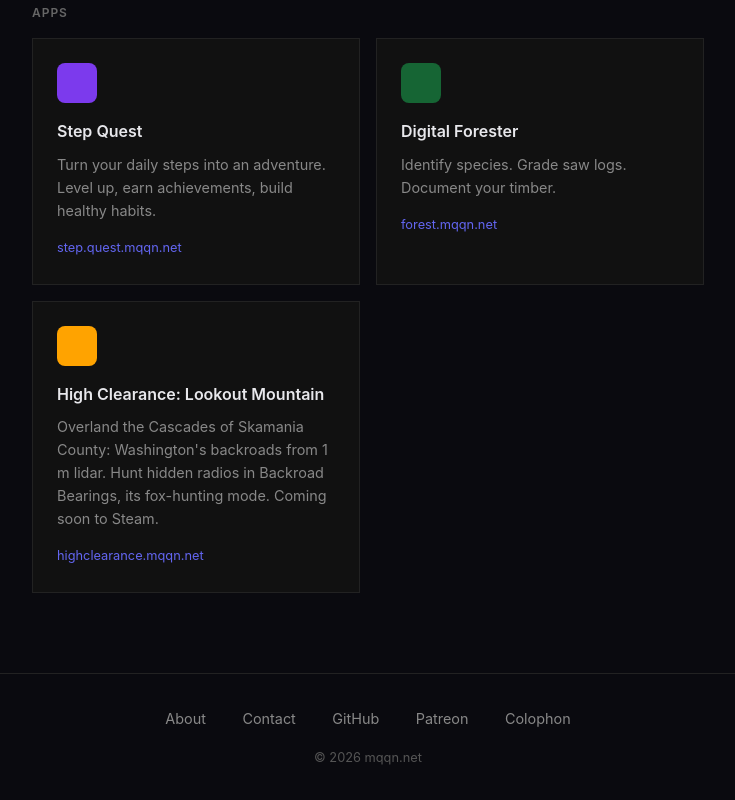
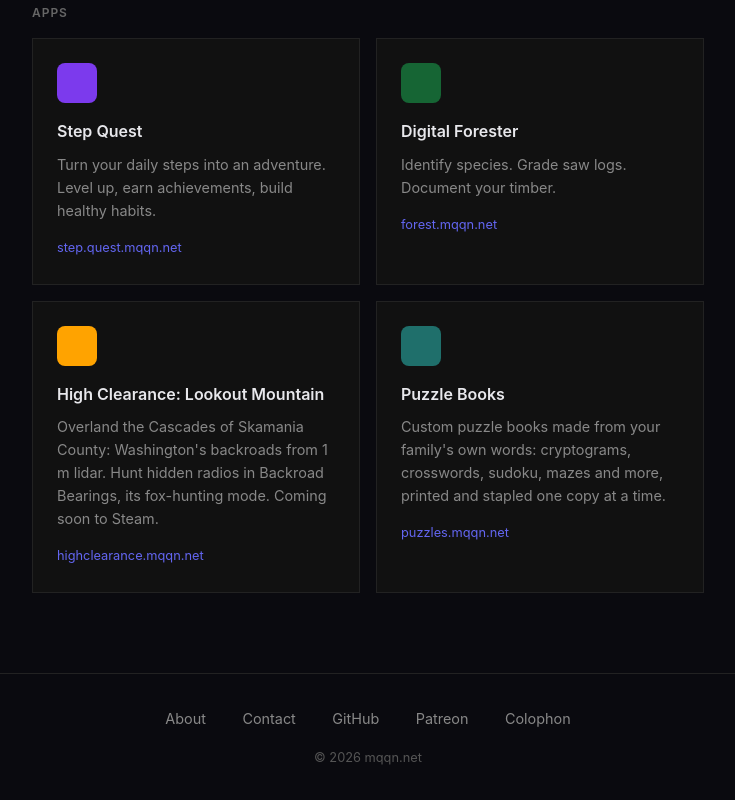
Before and after one commit to aaronjohnson/mqqn-net, a plain HTML site: page public/index.html in a window 1280 px wide. Shown: the part 778-1578 px from the top of the page, without its empty margins (272-1007 px from the left). Drawn offline with Linux system fonts and the light colour scheme.

Commit message:
Puzzle Books joins the apps on the home page
A card linking puzzles.mqqn.net (custom puzzle books, printed and stapled one copy at a
time), in the puzzles' teal.

Co-Authored-By: Claude Opus 5.5 <noreply@anthropic.com>

```diff
--- a/public/index.html
+++ b/public/index.html
@@ -124,6 +124,10 @@
             background: #ffa300;
         }
 
+        .puzzle-books .app-icon {
+            background: #1f6f6b;
+        }
+
         .app-card h3 {
             font-size: 1rem;
             font-weight: 600;
@@ -239,6 +243,13 @@
                     <p class="app-tagline">Overland the Cascades of Skamania County: Washington's backroads from 1 m lidar. Hunt hidden radios in Backroad Bearings, its fox-hunting mode. Coming soon to Steam.</p>
                     <span class="app-link">highclearance.mqqn.net</span>
                 </a>
+
+                <a href="https://puzzles.mqqn.net" class="app-card puzzle-books">
+                    <div class="app-icon"></div>
+                    <h3>Puzzle Books</h3>
+                    <p class="app-tagline">Custom puzzle books made from your family's own words: cryptograms, crosswords, sudoku, mazes and more, printed and stapled one copy at a time.</p>
+                    <span class="app-link">puzzles.mqqn.net</span>
+                </a>
             </div>
         </section>
     </main>
```
